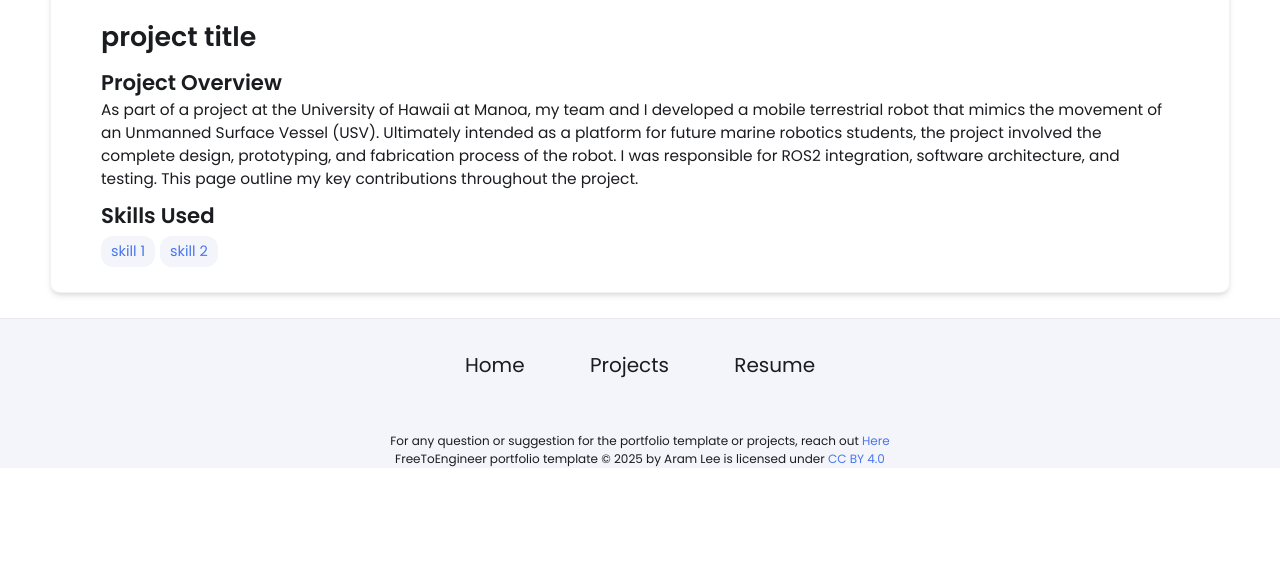
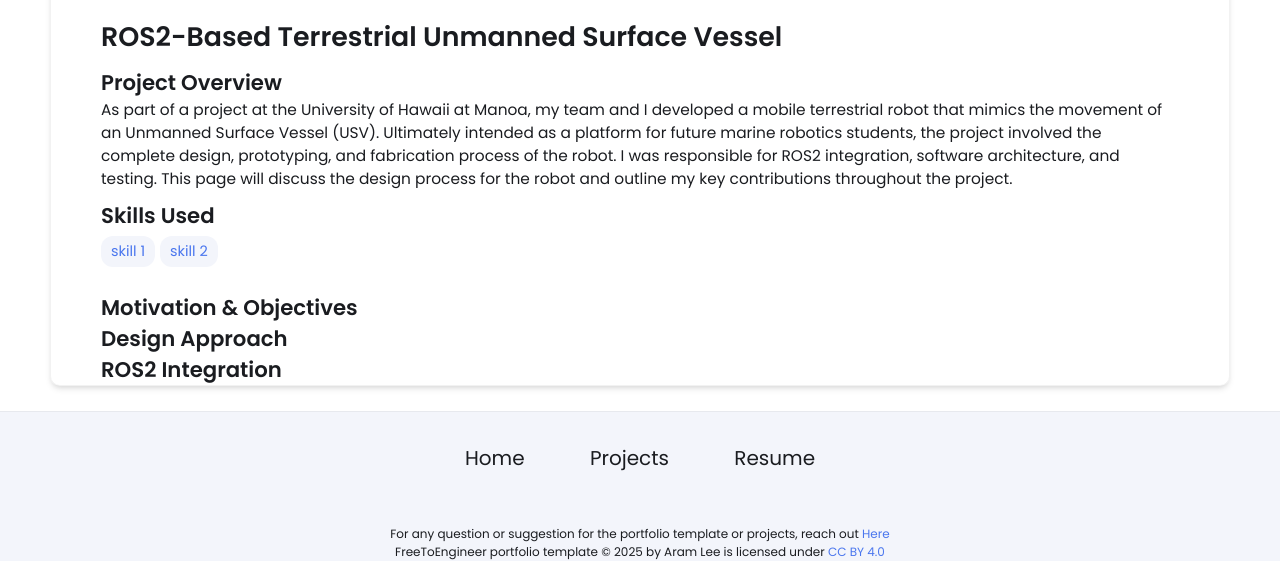
Before and after one commit to munir-zarea/munir-zarea.github.io, a Jekyll site: the page built from _projects/ROS2-Based Terrestrial Unmanned Surface Vessel/index.md, in a window 1280 px wide. Shown: the part 490-1051 px from the top of the page. Built offline with Jekyll 4.4.1, drawn with Linux system fonts in a browser that asks for light colours; before the commit the page ends 958 px from its top, so only the background shows below that.

Commit message:
Update index.md

```diff
--- a/_projects/ROS2-Based Terrestrial Unmanned Surface Vessel/index.md
+++ b/_projects/ROS2-Based Terrestrial Unmanned Surface Vessel/index.md
@@ -1,10 +1,16 @@
 ---
 layout: post
-title: project title
-description:  As part of a project at the University of Hawaii at Manoa, my team and I developed a mobile terrestrial robot that mimics the movement of an Unmanned Surface Vessel (USV). Ultimately intended as a platform for future marine robotics students, the project involved the complete design, prototyping, and fabrication process of the robot. I was responsible for ROS2 integration, software architecture, and testing. This page outline my key contributions throughout the project.
+title: ROS2-Based Terrestrial Unmanned Surface Vessel
+description:  As part of a project at the University of Hawaii at Manoa, my team and I developed a mobile terrestrial robot that mimics the movement of an Unmanned Surface Vessel (USV). Ultimately intended as a platform for future marine robotics students, the project involved the complete design, prototyping, and fabrication process of the robot. I was responsible for ROS2 integration, software architecture, and testing. This page will discuss the design process for the robot and outline my key contributions throughout the project.
 
 skills:
 - skill 1
 - skill 2
 main-image: /project.webp
 ---
+
+## Motivation & Objectives
+
+## Design Approach
+
+## ROS2 Integration
```
